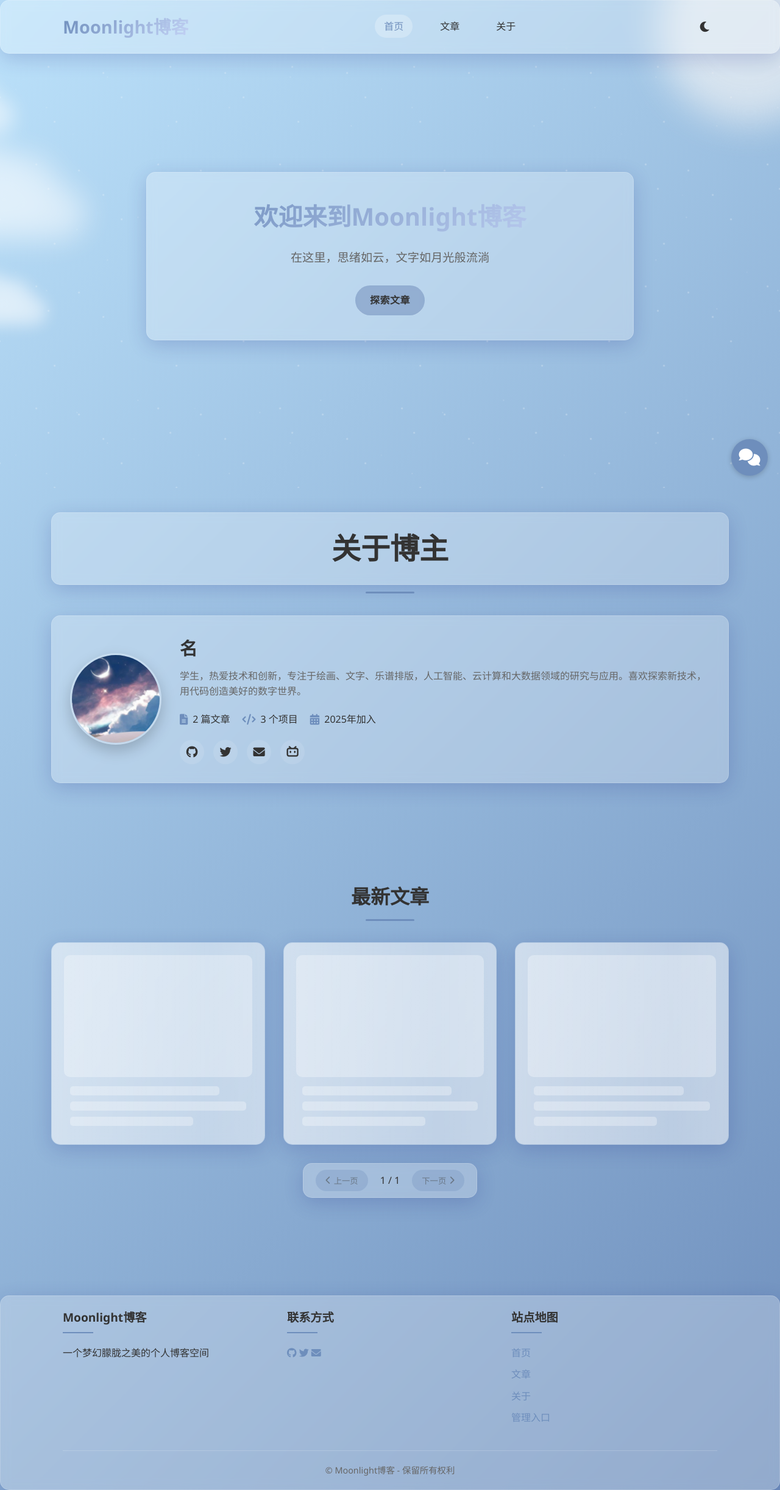
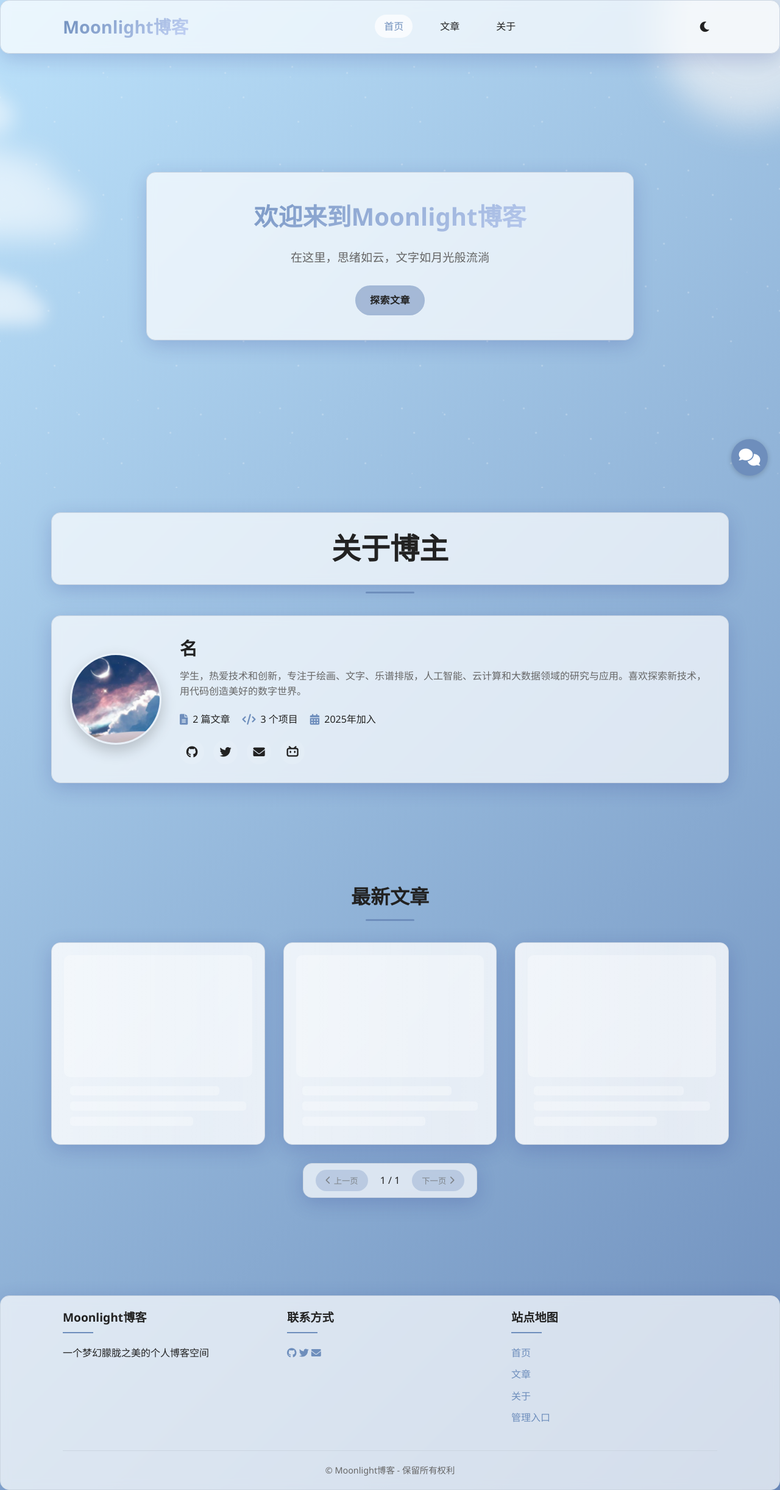
Before and after one commit to LKM-lkm/moonlight-blog, a PHP site: page / in a window 1280 px wide. Shown: the whole page at 61% size. Run offline with PHP 8.4, Linux system fonts and the light colour scheme.

Commit message:
fix: 修复全局CSS变量，恢复机器人和主题样式显示

```diff
--- a/assets/css/style.css
+++ b/assets/css/style.css
@@ -95,6 +95,18 @@ input[type=number] {
     --cloud-color: rgba(255, 255, 255, 0.8);
     --sky-gradient: linear-gradient(135deg, #bbe1fa 0%, #6e8ebc 100%);
     --star-color: rgba(255, 255, 255, 0.8);
+    --surface-container: #e6f0fa;
+    --surface-container-high: #fff;
+    --primary: #6e8ebc;
+    --primary-hover: #4a6fa5;
+    --on-primary: #fff;
+    --on-surface: #222;
+    --outline-variant: #d1d5db;
+    --glass-bg: rgba(255,255,255,0.7);
+    --glass-border: #cbd5e1;
+    --text-primary: #222;
+    --accent-color: #6e8ebc;
+    --accent-color-transparent: rgba(110,142,188,0.2);
 }
 
 .theme-dark {
```
